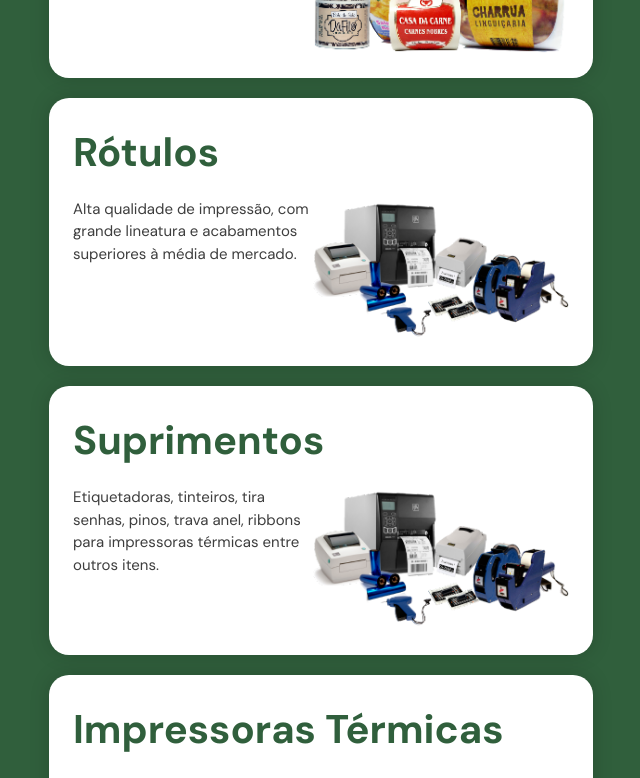
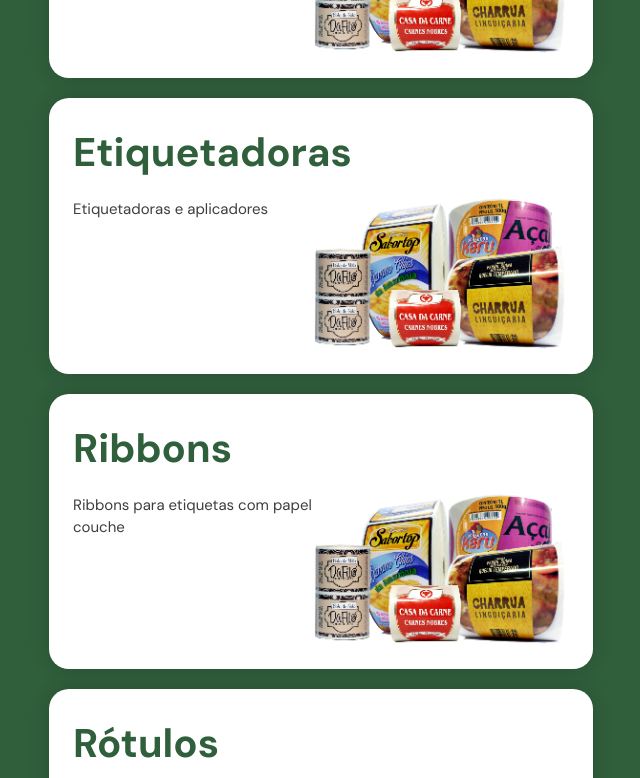
Before and after one commit to Jozimarjo/collormaq, a Next.js app: page / in a window 1280 px wide. Shown: the part 2540-3318 px from the top of the page, without its empty margins (319-959 px from the left). Built offline with nearby package versions, Linux system fonts and the light colour scheme.

Commit message:
SEO adjust home

```diff
--- a/src/components/Home/ThirdSection.tsx
+++ b/src/components/Home/ThirdSection.tsx
@@ -25,6 +25,18 @@ export function ThirdSection() {
             id: 2,
             title: 'Etiquetas',
             description: 'Etiquetas adesivas customizadas, em diversos substratos e se necessário com adição de dados variáveis.',
+            img: '/images/products/etiquetas.svg'
+        },
+        {
+            id: 21,
+            title: 'Etiquetadoras',
+            description: 'Etiquetadoras e aplicadores',
+            img: '/images/products/etiquetas.svg'
+        },
+        {
+            id: 20,
+            title: 'Ribbons',
+            description: 'Ribbons para etiquetas  com papel couche ',
             img: '/images/products/etiquetas.svg'
         },
         {
```
